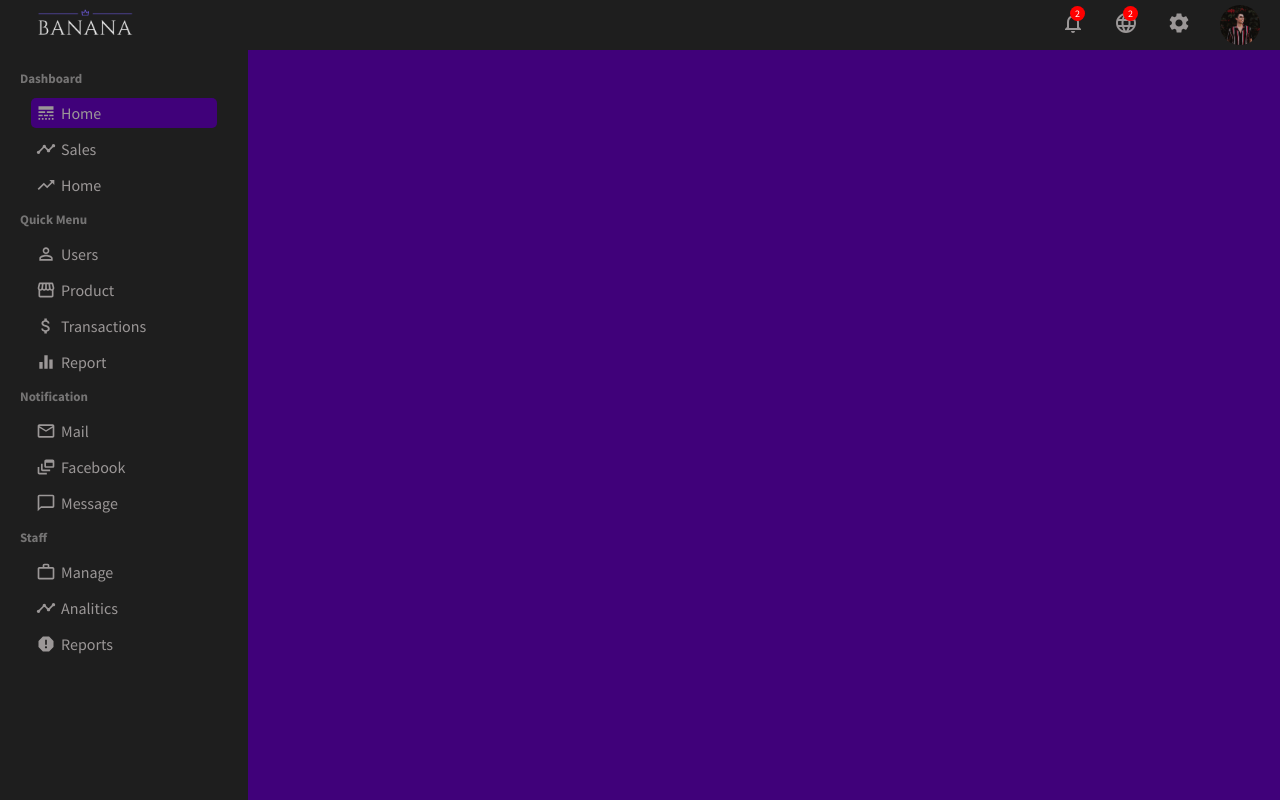
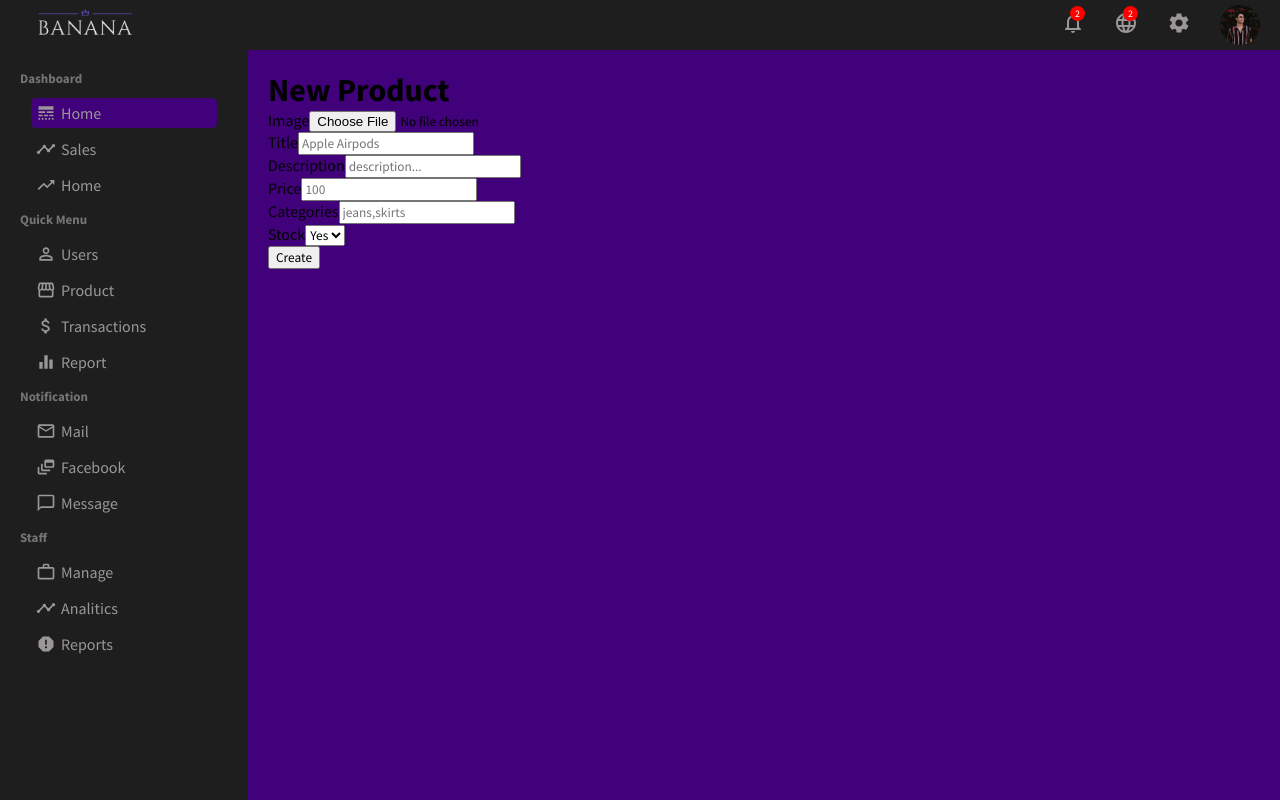
Before and after one commit to malekaridhi/ecommerceMern, a React (Create React App) app in the folder admin/: page /newProduct in a window 1280 px wide. Built offline with nearby package versions, Linux system fonts and the light colour scheme.

Commit message:
new Prpduct

```diff
--- a/admin/src/pages/newProduct/NewProduct.jsx
+++ b/admin/src/pages/newProduct/NewProduct.jsx
@@ -3,7 +3,60 @@ import "./newProduct.css"
 
 const NewPrpduct = () => {
     return (
-        <div className="newProduct"></div>
+        <div className="newProduct">
+             <h1 className="addProductTitle">New Product</h1>
+      <form className="addProductForm">
+        <div className="addProductItem">
+          <label>Image</label>
+          <input
+            type="file"
+            id="file"
+
+          />
+        </div>
+        <div className="addProductItem">
+          <label>Title</label>
+          <input
+            name="title"
+            type="text"
+            placeholder="Apple Airpods"
+
+          />
+        </div>
+        <div className="addProductItem">
+          <label>Description</label>
+          <input
+            name="desc"
+            type="text"
+            placeholder="description..."
+
+          />
+        </div>
+        <div className="addProductItem">
+          <label>Price</label>
+          <input
+            name="price"
+            type="number"
+            placeholder="100"
+
+          />
+        </div>
+        <div className="addProductItem">
+          <label>Categories</label>
+          <input type="text" placeholder="jeans,skirts"  />
+        </div>
+        <div className="addProductItem">
+          <label>Stock</label>
+          <select name="inStock">
+            <option value="true">Yes</option>
+            <option value="false">No</option>
+          </select>
+        </div>
+        <button  className="addProductButton">
+          Create
+        </button>
+      </form>
+        </div>
      );
 }
 
--- a/admin/src/pages/product/Product.jsx
+++ b/admin/src/pages/product/Product.jsx
@@ -54,6 +54,10 @@ const Product = () => {
           <div className="productFormLeft">
             <label>Product Name</label>
             <input type="text" placeholder="White Dress" />
+            <label>Product Description</label>
+            <input type="text" placeholder="White Dress" />
+            <label>Price</label>
+            <input type="text" placeholder="400 DT" />
             <label>In Stock</label>
             <select name="inStock" id="inStock">
               <option value="yes">Yes</option>
```
